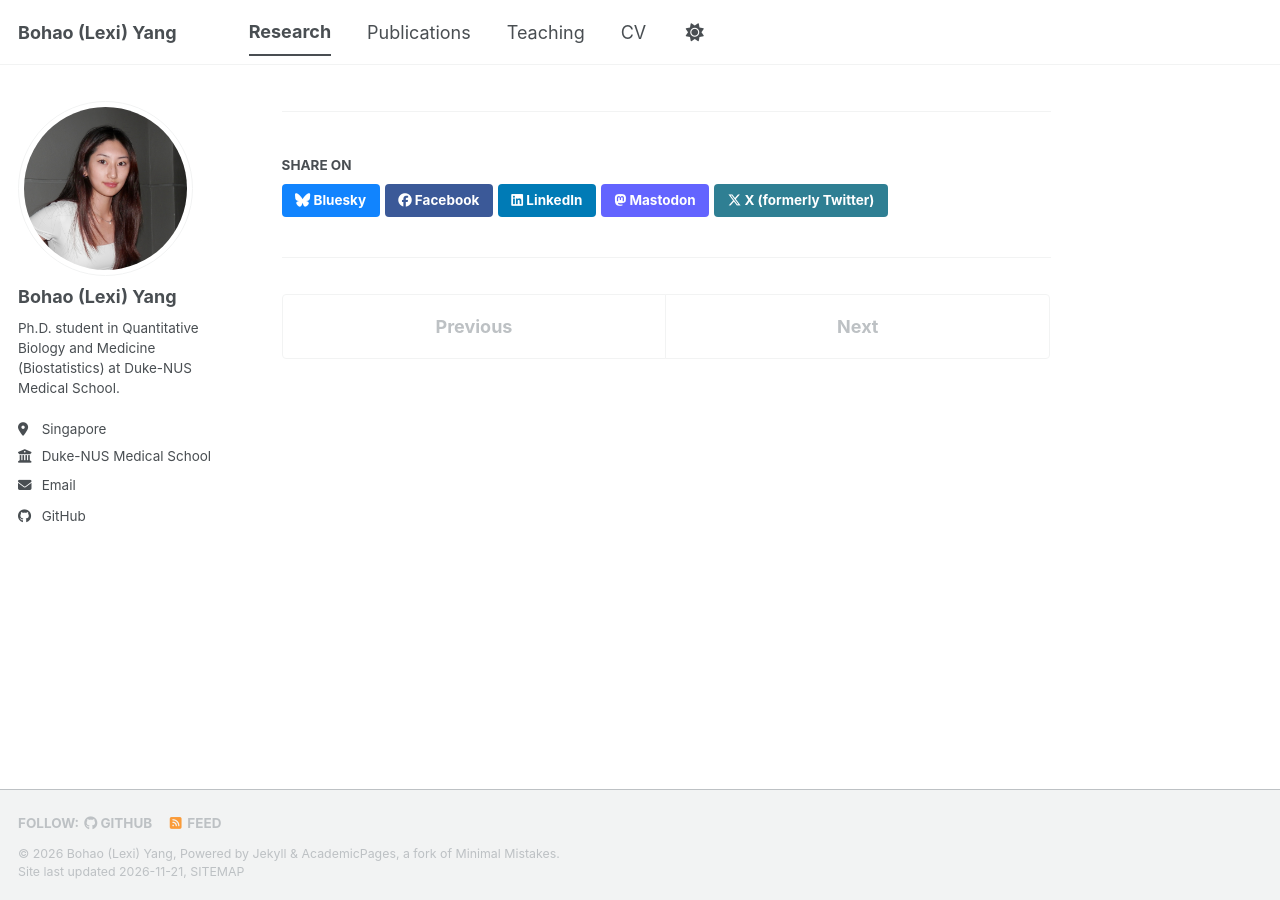
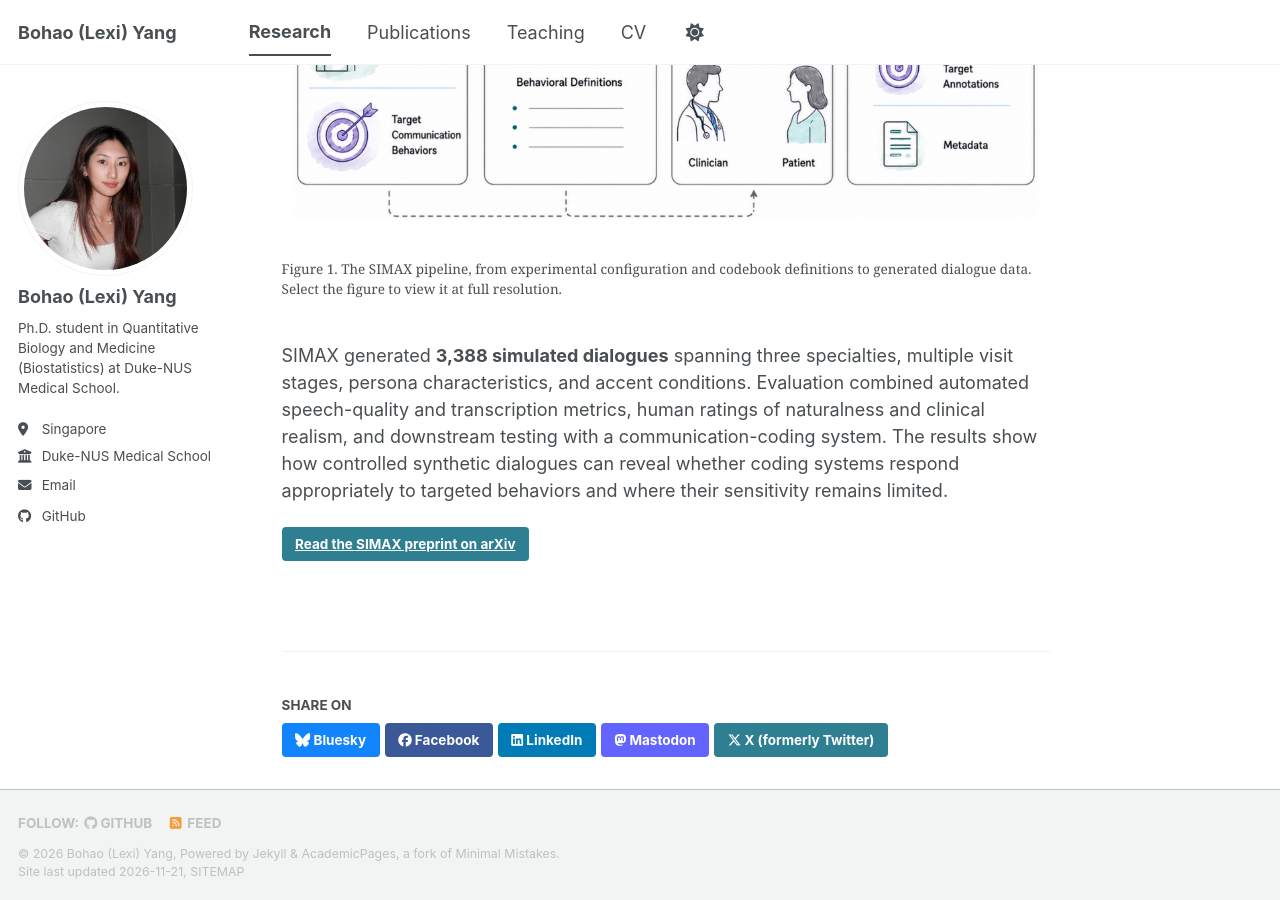
Before and after one commit to bohaoyang1327/bohaoyang1327, a Jekyll site: the page built from _portfolio/2025-12-01-simax.md, in a window 1280 px wide and 900 px high, scrolled down 713 px. Built offline with Jekyll 4.4.1, drawn with Linux system fonts in a browser that asks for light colours; a script bundle is joined from its source files by our own code; library files that are not in the unit come from our copies.

Commit message:
add SIMAX framework figure to research page
Co-Authored-By: Claude Opus 5.5 <noreply@anthropic.com>
Claude-Session: https://claude.ai/code/session_01HRvBuH7qoDjp6HtVzsuj21

```diff
--- a/_portfolio/2025-12-01-simax.md
+++ b/_portfolio/2025-12-01-simax.md
@@ -12,6 +12,13 @@ timeline_end: "Jun 2026"
 
 The framework creates clinician-patient dialogues from predefined clinical scenarios, personas, voice and accent conditions, and target communication behaviors. It uses two complementary codebooks: the **Global Codebook** for overall communication quality and the **WISER Codebook** for specific, countable behaviors.
 
+<figure>
+  <a href="{{ '/images/simax-framework.png' | relative_url }}">
+    <img src="{{ '/images/simax-framework.png' | relative_url }}" alt="SIMAX pipeline: experimental configuration (clinical scenario, persona and voice conditions, target communication behaviors) and a communication codebook feed dialogue generation with GPT-OSS and MOSS-TTSD, producing text dialogues, two-speaker audio, behavioral target annotations, and metadata" loading="lazy">
+  </a>
+  <figcaption>Figure 1. The SIMAX pipeline, from experimental configuration and codebook definitions to generated dialogue data. Select the figure to view it at full resolution.</figcaption>
+</figure>
+
 SIMAX generated **3,388 simulated dialogues** spanning three specialties, multiple visit stages, persona characteristics, and accent conditions. Evaluation combined automated speech-quality and transcription metrics, human ratings of naturalness and clinical realism, and downstream testing with a communication-coding system. The results show how controlled synthetic dialogues can reveal whether coding systems respond appropriately to targeted behaviors and where their sensitivity remains limited.
 
 [Read the SIMAX preprint on arXiv](https://arxiv.org/abs/2606.30491){: .btn .btn--primary }
```
Also changed, not shown: images/simax-framework.png (added).
